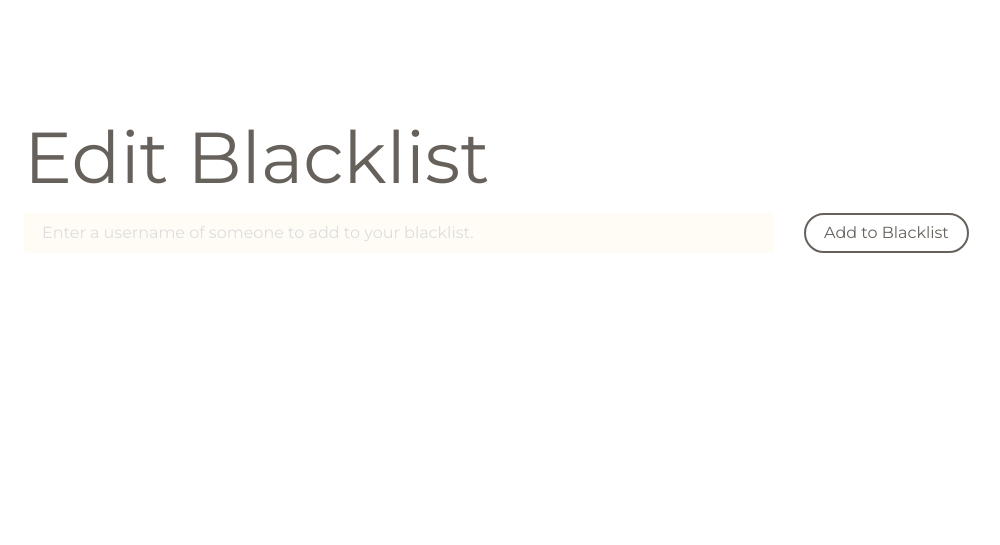
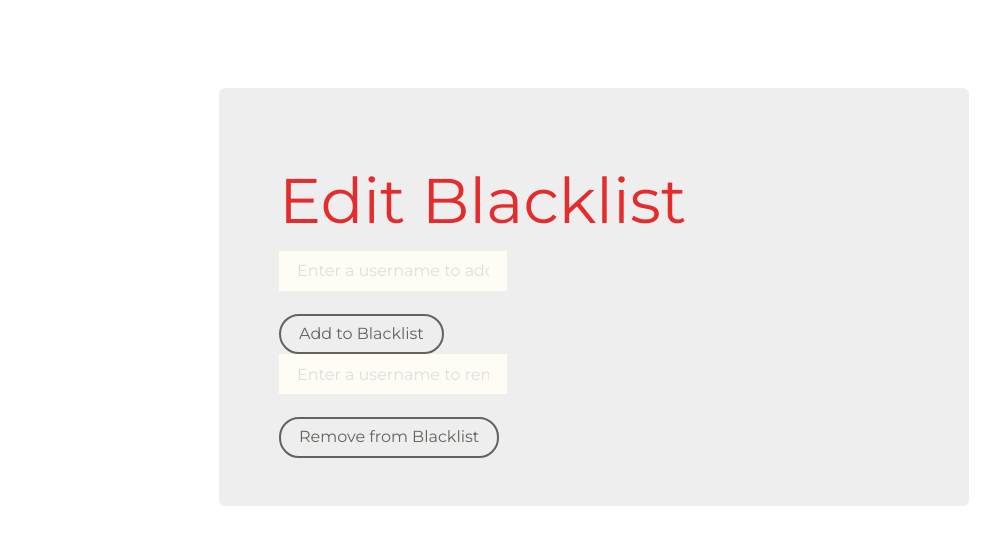
Before and after one commit to wostlund/softdevFinalProj, a Flask app: page /blacklist in a window 1280 px wide. Shown: the part 93-638 px from the top of the page, without its empty margins (46-1046 px from the left). Run offline with Flask 2, Linux system fonts and the light colour scheme; a user stored in the database is signed in; parts of the project's set-up code (start-up, migrations or seed data) failed here and were passed over; some libraries are stand-ins or nearby versions.

Commit message:
Reformatted editblack.html to make it a form with two inputs.

```diff
--- a/devlog.txt
+++ b/devlog.txt
@@ -189,3 +189,6 @@ zichengZ --2017-01-24 23:52
 - Change get_group_data to return a list of users
 - Begin adding database removal functions (untested)
 - Begin adding some documentation for functions in data.py and auth.py
+
+stephanieY -- 2017-01-25 14:01
+- Reformatted editblack.html to make it a form with two inputs.
--- a/templates/editblack.html
+++ b/templates/editblack.html
@@ -27,30 +27,24 @@
 <br><br><br>
 <div class="container">
   <div class="row">
-    <div class="col-lg-12">
-      <h1>Edit Blacklist</h1>
-    </div>
-    <div class="col-lg-8">
-      <input class="form-control" name="addtoBlacklist" id="addtoBlacklist" type="text" placeholder="Enter a username of someone to add to your blacklist.">
-    </div>
-    <div class="col-lg-4">
-      <button onclick="" class="btn btn-default" id="add-blacklist-button">Add to Blacklist</button>
-    </div>
     <div class="col-lg-8 col-lg-offset-2">
-      {% for person in blacklist %}
-      <div class="col-sm-12">
-	<div class="thumbnail">
-	  <div class="caption">
-	    <h5>{{person}}</h5>
-	    <center>
-	      <button onclick="" class="btn btn-default" id="remove-blacklist-button">Remove from Blacklist</button>
-	    </center>
-	  </div>
-	</div>
+      <div class="jumbotron" id="landing">
+	{{message}}
+	<h1>Edit Blacklist</h1>
+	<p></p>
+	<form action="/editblack" method="POST">
+	  <div class="input-group">
+	    <input type="text" class="form-control" placeholder="Enter a username to add to blacklist." name="addToBlacklist">
+	  </div> <br>
+	  <button type="submit" class="btn btn-default" name="add-blacklist-button">Add to Blacklist</button>
+	  <br>
+	  <div class="input-group">
+	    <input type="text" class="form-control" placeholder="Enter a username to remove from blacklist." name="removeFromBlacklist">
+	  </div> <br>
+	  <button type="submit" class="btn btn-default" name="remove-blacklist-button">Remove from Blacklist</button>
+	  <br>
+        </form>
       </div>
-      <hr>
-      <br>
-      {% endfor %}
     </div>
   </div>
 </div>
```
